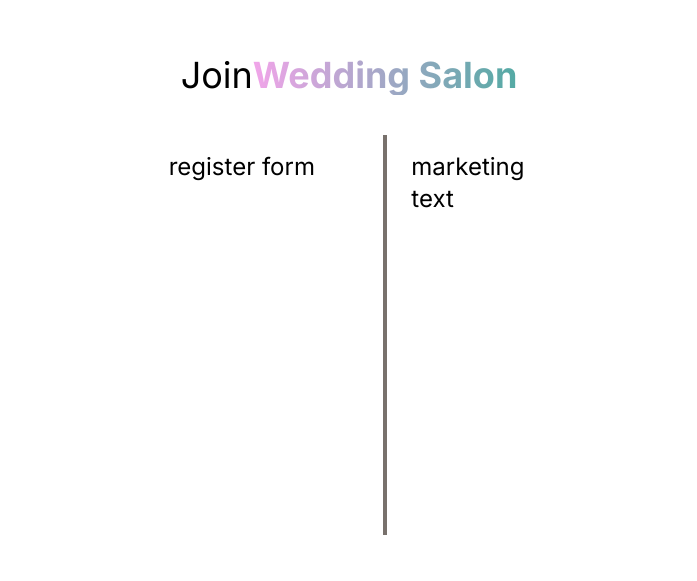
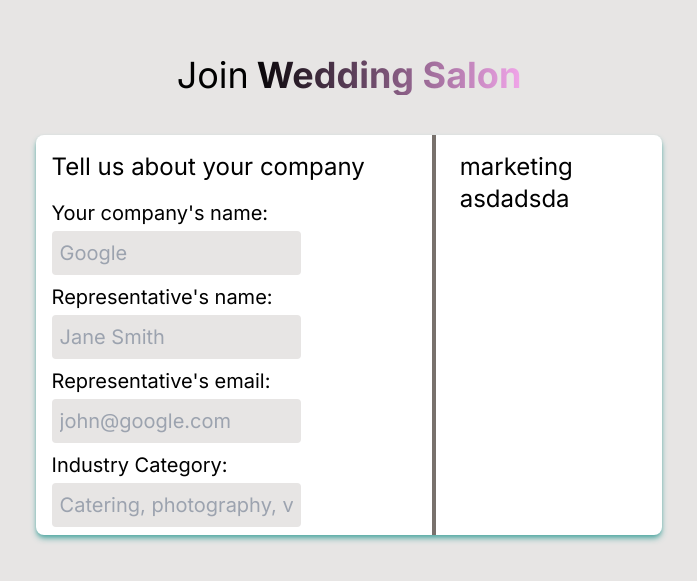
Before and after one commit to jinitsuga/ws-payments, a Next.js app: page /register in a window 1280 px wide. Shown: the part 105-686 px from the top of the page, without its empty margins (291-988 px from the left). Built offline with nearby package versions, Linux system fonts and the light colour scheme.

Commit message:
add input component, setter functions for form data. Form data updates properly

```diff
--- a/src/app/Components/FormSteps.tsx
+++ b/src/app/Components/FormSteps.tsx
@@ -1 +1,52 @@
+"use client";
 import React from "react";
+import Input from "./Input";
+
+type FormProps = {
+  setter: Function;
+  formData: any;
+};
+
+export const CompanyForm = ({ setter, formData }: FormProps) => {
+  return (
+    <>
+      <h3 className="mb-2">Tell us about your company</h3>
+      <Input
+        inputName="companyName"
+        labelText="Your company's name:"
+        inputType="text"
+        placeholder="Google"
+        setter={setter}
+        formData={formData}
+        req
+      />
+      <Input
+        inputName="repName"
+        labelText="Representative's name:"
+        inputType="text"
+        placeholder="Jane Smith"
+        setter={setter}
+        formData={formData}
+        req
+      />
+      <Input
+        inputName="repEmail"
+        labelText="Representative's email:"
+        inputType="email"
+        placeholder="john@google.com"
+        setter={setter}
+        formData={formData}
+        req
+      />
+      <Input
+        inputName="category"
+        labelText="Industry Category:"
+        inputType="text"
+        placeholder="Catering, photography, venues, etc"
+        setter={setter}
+        formData={formData}
+        req
+      />
+    </>
+  );
+};
--- /dev/null
+++ b/src/app/Components/Input.tsx
@@ -0,0 +1,41 @@
+import { FC } from "react";
+
+type InputTypes = {
+  inputName: string;
+  placeholder: string;
+  inputType: string;
+  labelText: string;
+  req: boolean;
+  setter: Function;
+  formData: any;
+};
+
+export default function Input({
+  inputName,
+  placeholder,
+  inputType,
+  labelText,
+  setter,
+  formData,
+  req,
+}: InputTypes) {
+  const updateData = (e: React.FormEvent<HTMLInputElement>) => {
+    setter({ ...formData, [inputName]: e.currentTarget.value });
+  };
+
+  return (
+    <label className="flex flex-col text-xl gap-1" htmlFor={inputName}>
+      {labelText}
+      <input
+        className="rounded bg-stone-200 max-w-[70%] p-2 outline-ws-green"
+        required={req}
+        onChange={(e) => {
+          updateData(e);
+        }}
+        name={inputName}
+        type={inputType}
+        placeholder={placeholder}
+      ></input>
+    </label>
+  );
+}
--- /dev/null
+++ b/src/app/Components/MainForm.tsx
@@ -0,0 +1,20 @@
+"use client";
+import { useState } from "react";
+import { CompanyForm } from "./FormSteps";
+
+// All of the form logic goes in this component
+export default function MainForm() {
+  const [formData, setFormData] = useState({
+    companyName: "",
+    repName: "",
+    repEmail: "",
+    category: "",
+  });
+  const [formSteps, setFormSteps] = useState<number>(0);
+  console.log(formData);
+  return (
+    <form className="flex flex-col gap-2">
+      <CompanyForm setter={setFormData} formData={formData} />
+    </form>
+  );
+}
--- a/src/app/page.tsx
+++ b/src/app/page.tsx
@@ -1,10 +1,8 @@
-import Image from "next/image";
 import PwInput from "./Components/PwForm";
 
 export default function Home() {
   return (
-    <main className="flex gap-4 flex-col items-center justify-center h-full">
-      <h2 className="text-3xl">Register for a showcase</h2>
+    <main className="flex gap-4 bg-stone-100  flex-col items-center justify-center h-full">
       <PwInput></PwInput>
     </main>
   );
--- a/src/app/register/page.tsx
+++ b/src/app/register/page.tsx
@@ -1,16 +1,20 @@
+import MainForm from "../Components/MainForm";
+
 export default function Register() {
   return (
-    <main className="flex flex-col gap-10 text-2xl items-center justify-center h-full">
-      <h2 className="text-4xl flex  ">
+    <main className="flex flex-col gap-10 bg-stone-200 text-2xl items-center justify-center h-full">
+      <h2 className="text-4xl flex">
         Join
-        <p className="bg-gradient-to-r font-bold from-ws-pink to-ws-green bg-clip-text text-transparent">
-          {"  Wedding Salon"}
-        </p>
+        <span className="bg-gradient-to-r indent-2 font-bold from-black to-ws-pink bg-clip-text text-transparent">
+          Wedding Salon
+        </span>
       </h2>
-      <section className="flex gap-2 h-[400px]">
-        <div className="rounded  w-3/4 p-4">register form</div>
+      <section className="flex shadow-md shadow-ws-green gap-2 h-[400px] bg-white rounded-lg">
+        <div className="rounded  w-3/4 p-4">
+          <MainForm />
+        </div>
         <hr className="border-2 border-stone-500 h-full"></hr>
-        <div className="p-4 text-left">marketing text</div>
+        <div className="p-4 text-left ">marketing asdadsda</div>
       </section>
     </main>
   );
```
